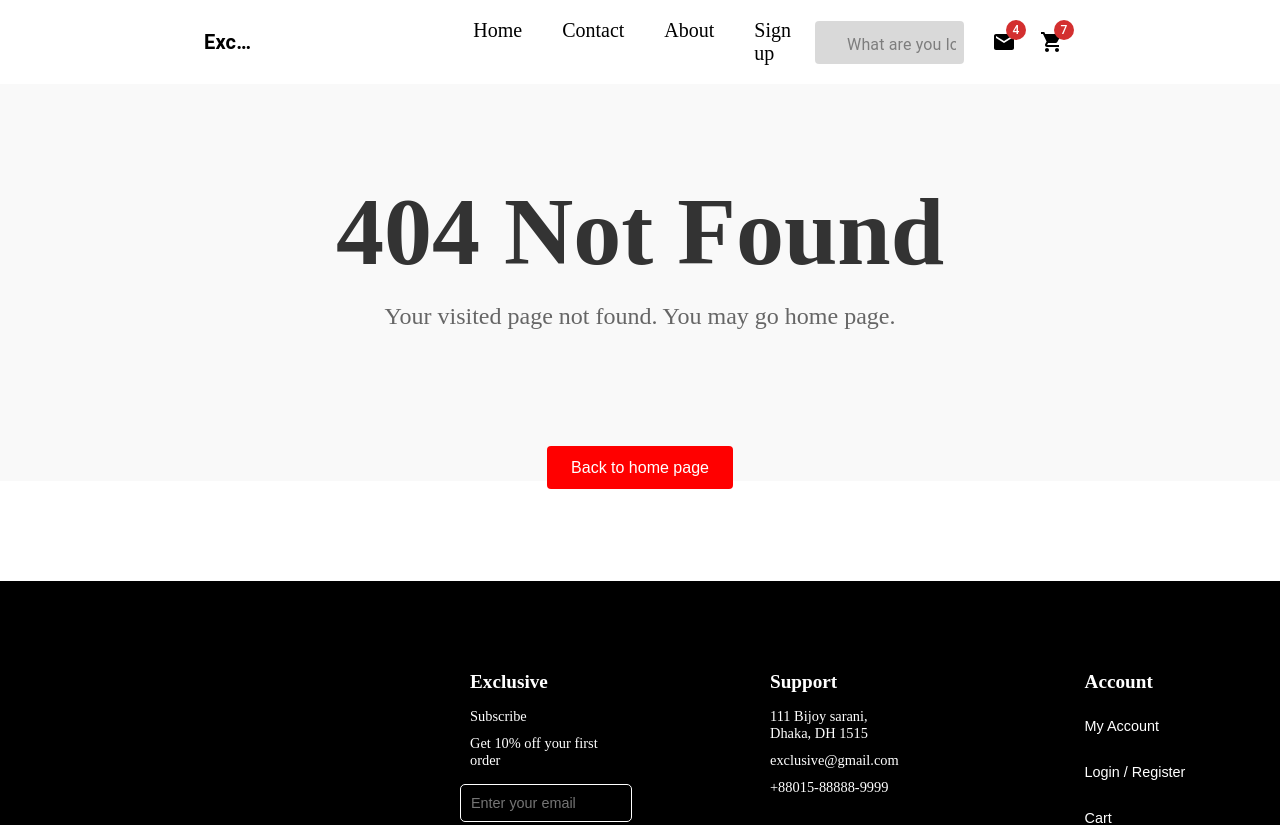
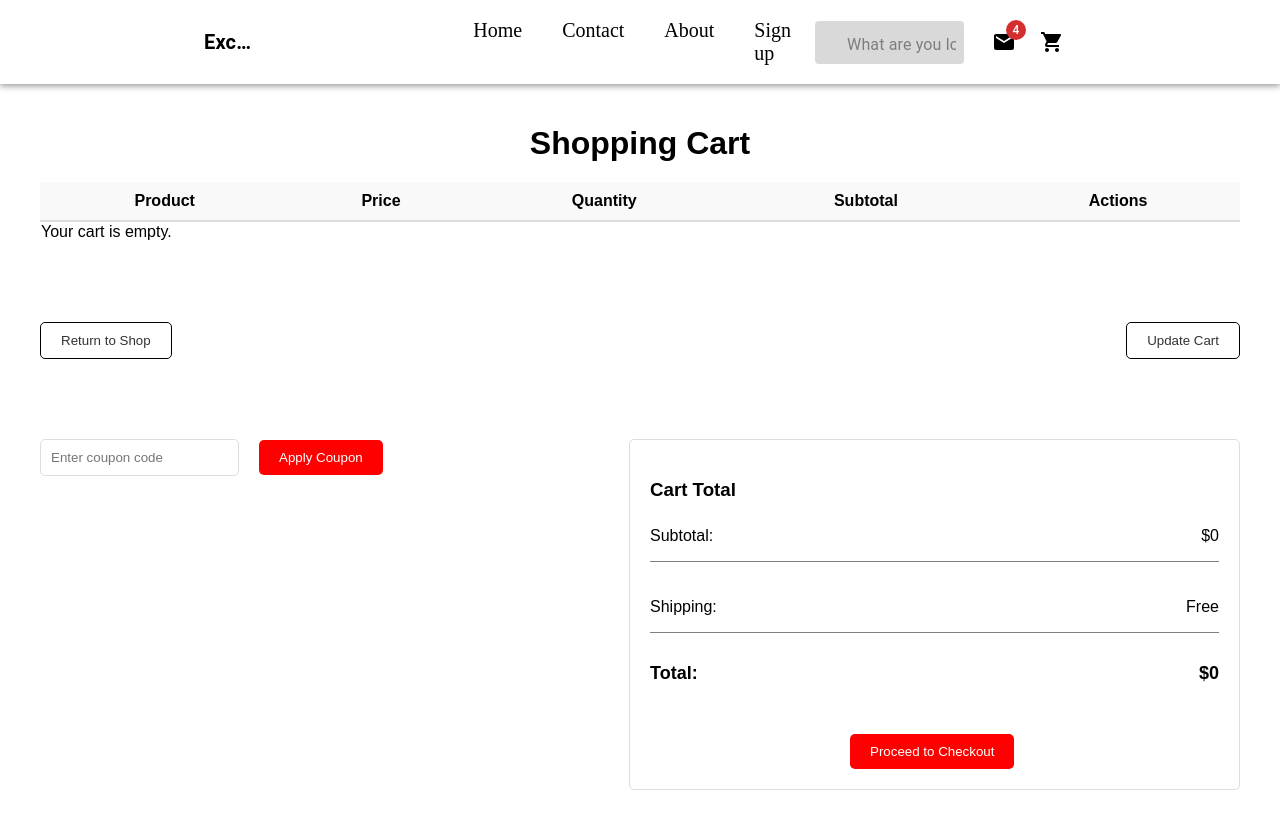
Before and after one commit to Swixs/store, a React (Create React App) app in the folder client/: page /cart in a window 1280 px wide. Shown: the top 825 px of the page. Built offline with nearby package versions, Linux system fonts and the light colour scheme.

Commit message:
Update cart functionality and save changes to localStorage

```diff
--- a/client/src/App.js
+++ b/client/src/App.js
@@ -7,6 +7,8 @@ import Login from "./Components/SignUp/Login";
 import Footer from "./Components/Footer/Footer";
 import NotFoundPage from "./Components/NotFoundPage/NotFoundPage";
 import Contact from "./Components/Contact/Contact";
+import Cart from "./Components/Cart/Cart";
+import { CartProvider } from "./Context/cardContext";
 
 function About() {
   return <h1>About Page</h1>;
@@ -14,6 +16,7 @@ function About() {
 
 function App() {
   return (
+    <CartProvider>
       <Router>
         <Navbar style={{ borderBottom: "1px solid grey" }} />
         <Routes>
@@ -23,10 +26,12 @@ function App() {
           <Route path="/About" element={<About />} />
           <Route path="/SignUp" element={<Registration />} />
           <Route path="/login" element={<Login />} />
-        <Route path="/*" element={<NotFoundPage />} />
+          <Route path="*" element={<NotFoundPage />} />
+          <Route path="/cart" element={<Cart />} />
         </Routes>
         <Footer />
       </Router>
+    </CartProvider>
   );
 }
 
--- /dev/null
+++ b/client/src/Components/Cart/Cart.jsx
@@ -0,0 +1,158 @@
+import React, { useState, useEffect } from "react";
+import styles from "./Cart.module.css";
+
+const Cart = () => {
+  const [cartItems, setCartItems] = useState([]);
+  const [coupon, setCoupon] = useState("");
+  const currentUser = JSON.parse(localStorage.getItem("currentUser"));
+
+  useEffect(() => {
+  const storedUser = JSON.parse(localStorage.getItem("currentUser"));
+  if (storedUser) {
+    const userCart =
+      JSON.parse(localStorage.getItem(`cart_${storedUser.login}`)) || [];
+    setCartItems(userCart);
+  } else {
+    const guestCart = JSON.parse(localStorage.getItem("guest_cart")) || [];
+    setCartItems(guestCart);
+  }
+}, []);
+
+  const updateLocalStorage = (updatedCart) => {
+    if (currentUser) {
+      localStorage.setItem(
+        `cart_${currentUser.login}`,
+        JSON.stringify(updatedCart)
+      );
+    } else {
+      localStorage.setItem("guest_cart", JSON.stringify(updatedCart));
+    }
+  };
+
+  const handleQuantityChange = (id, quantity) => {
+    const updatedCart = cartItems.map((item) =>
+      item.id === id ? { ...item, quantity: parseInt(quantity) || 1 } : item
+    );
+    setCartItems(updatedCart);
+    updateLocalStorage(updatedCart);
+  };
+
+  const handleRemove = (id) => {
+    const updatedCart = cartItems.filter((item) => item.id !== id);
+    setCartItems(updatedCart);
+    updateLocalStorage(updatedCart);
+  };
+
+  const handleApplyCoupon = () => {
+    console.log("Coupon applied:", coupon);
+  };
+
+  const calculateSubtotal = () =>
+    cartItems.reduce((total, item) => total + item.price * item.quantity, 0);
+
+  const handleReturnToShop = () => {
+    window.location.href = "/";
+  };
+
+  const handleUpdateCart = () => {
+    console.log("Cart updated!", cartItems);
+    updateLocalStorage(cartItems);
+  };
+
+  return (
+    <div className={styles.container}>
+      <h1 className={styles.heading}>Shopping Cart</h1>
+      <table className={styles.table}>
+        <thead>
+          <tr>
+            <th className={styles.th}>Product</th>
+            <th className={styles.th}>Price</th>
+            <th className={styles.th}>Quantity</th>
+            <th className={styles.th}>Subtotal</th>
+            <th className={styles.th}>Actions</th>
+          </tr>
+        </thead>
+        <tbody>
+          {cartItems.length === 0 ? (
+            <tr>
+              <td colSpan="5" className={styles.emptyMessage}>
+                Your cart is empty.
+              </td>
+            </tr>
+          ) : (
+            cartItems.map((item) => (
+              <tr key={item.id}>
+                <td className={styles.td}>{item.title}</td>
+                <td className={styles.td}>${item.price}</td>
+                <td className={styles.td}>
+                  <input
+                    type="number"
+                    min="1"
+                    value={item.quantity}
+                    onChange={(e) =>
+                      handleQuantityChange(item.id, e.target.value)
+                    }
+                    className={styles.input}
+                  />
+                </td>
+                <td className={styles.td}>${item.price * item.quantity}</td>
+                <td className={styles.td}>
+                  <button
+                    onClick={() => handleRemove(item.id)}
+                    className={styles.removeButton}
+                  >
+                    Remove
+                  </button>
+                </td>
+              </tr>
+            ))
+          )}
+        </tbody>
+      </table>
+      <div className={styles.buttons}>
+        <button onClick={handleReturnToShop} className={styles.buttonSecondary}>
+          Return to Shop
+        </button>
+        <button onClick={handleUpdateCart} className={styles.buttonSecondary}>
+          Update Cart
+        </button>
+      </div>
+      <div className={styles.footer}>
+        <div className={styles.couponSection}>
+          <input
+            type="text"
+            placeholder="Enter coupon code"
+            value={coupon}
+            onChange={(e) => setCoupon(e.target.value)}
+            className={styles.couponInput}
+          />
+          <button onClick={handleApplyCoupon} className={styles.buttonPrimary}>
+            Apply Coupon
+          </button>
+        </div>
+        <div className={styles.summary}>
+          <h3 className={styles.summaryHeading}>Cart Total</h3>
+          <div className={styles.summaryRow}>
+            <p className={styles.summaryText}>Subtotal:</p>
+            <p className={styles.summaryValue}>${calculateSubtotal()}</p>
+          </div>
+          <div className={styles.summaryRow}>
+            <p className={styles.summaryText}>Shipping:</p>
+            <p className={styles.summaryValue}>Free</p>
+          </div>
+          <div className={styles.lastSummaryRow}>
+            <h3 className={styles.summaryTotal}>Total:</h3>
+            <h3 className={styles.summaryTotalValue}>${calculateSubtotal()}</h3>
+          </div>
+          <div className={styles.buttonContainer}>
+            <button className={styles.buttonPrimary}>
+              Proceed to Checkout
+            </button>
+          </div>
+        </div>
+      </div>
+    </div>
+  );
+};
+
+export default Cart;
--- /dev/null
+++ b/client/src/Components/Cart/Cart.module.css
@@ -0,0 +1,146 @@
+.container {
+  padding: 20px;
+  font-family: Arial, sans-serif;
+  max-width: 1200px;
+  margin: 0 auto;
+  z-index: 1;
+}
+
+.heading {
+  text-align: center;
+  margin-bottom: 20px;
+}
+
+.table {
+  width: 100%;
+  border-collapse: collapse;
+  margin-bottom: 20px;
+}
+
+.th {
+  border-bottom: 2px solid #ddd;
+  padding: 10px;
+  text-align: center;
+  background-color: #f9f9f9;
+}
+
+.td {
+  border-bottom: 1px solid #ddd;
+  padding: 45px;
+  text-align: center;
+}
+
+.input {
+  width: 50px;
+  text-align: center;
+}
+
+.buttons {
+  display: flex;
+  justify-content: space-between;
+  margin-top: 80px;
+  margin-bottom: 80px;
+}
+
+.buttonPrimary {
+  padding: 10px 20px;
+  background-color: red;
+  color: white;
+  border: none;
+  border-radius: 5px;
+  cursor: pointer;
+}
+
+.buttonSecondary {
+  padding: 10px 20px;
+  background-color: #fff;
+  color: #333;
+  border: 1px solid black;
+  border-radius: 5px;
+  cursor: pointer;
+}
+
+.footer {
+  display: flex;
+  justify-content: space-between;
+  align-items: flex-start;
+  margin-top: 20px;
+}
+
+.couponSection {
+  flex: 1;
+  margin-right: 20px;
+}
+
+.summaryHeading {
+  margin-bottom: 10px;
+  text-align: left;
+}
+
+.couponRow {
+  display: flex;
+  align-items: center;
+  justify-content: space-between;
+  gap: 10px;
+}
+
+.couponInput {
+  flex: 1;
+  padding: 10px;
+  margin-right: 20px;
+  border: 1px solid #ddd;
+  border-radius: 5px;
+}
+
+.summary {
+  flex: 1;
+  padding: 20px;
+  border: 1px solid #ddd;
+  border-radius: 5px;
+  display: flex;
+  flex-direction: column;
+  align-items: flex-start;
+}
+
+.summaryRow {
+  display: flex;
+  justify-content: space-between;
+  width: 100%;
+  margin-bottom: 20px;
+  border-bottom: 1px solid grey;
+}
+
+.lastSummaryRow {
+  border-bottom: none;
+  display: flex;
+  justify-content: space-between;
+  width: 100%;
+  margin-bottom: 20px;
+}
+
+.summaryText {
+  font-weight: normal;
+}
+
+.summaryValue {
+  font-weight: normal;
+}
+
+.summaryTotal {
+  font-size: 18px;
+  font-weight: bold;
+  margin: 10px 0;
+}
+
+.summaryTotalValue {
+  font-size: 18px;
+  font-weight: bold;
+  margin: 10px 0;
+}
+
+.buttonContainer {
+  display: flex;
+  justify-content: center;
+  margin-left: 200px;
+  margin-top: 20px;
+}
--- a/client/src/Components/Home/BestDeals.jsx
+++ b/client/src/Components/Home/BestDeals.jsx
@@ -4,6 +4,7 @@ import { Link, useLocation } from "react-router-dom";
 import VisibilityIcon from "@mui/icons-material/Visibility";
 import FavoriteBorderIcon from "@mui/icons-material/FavoriteBorder";
 import CircularProgress from "@mui/material/CircularProgress";
+import { addToCart } from "../../Utils/cartUtils";
 
 const BestDeals = () => {
   const [products, setProducts] = useState([]);
@@ -206,6 +207,7 @@ const BestDeals = () => {
                         top: "10px",
                         right: "10px",
                       }}
+                      onClick={() => addToCart(product)}
                     >
                       <FavoriteBorderIcon />
                     </button>
--- a/client/src/Components/Home/BestSelling.jsx
+++ b/client/src/Components/Home/BestSelling.jsx
@@ -2,6 +2,7 @@ import React, { useEffect, useState } from "react";
 import axios from "axios";
 import FavoriteBorderIcon from "@mui/icons-material/FavoriteBorder";
 import VisibilityIcon from "@mui/icons-material/Visibility";
+import { addToCart } from "../../Utils/cartUtils";
 
 const BestSelling = () => {
   const [products, setProducts] = useState([]);
@@ -184,6 +185,7 @@ const BestSelling = () => {
                   top: "10px",
                   right: "10px",
                 }}
+                onClick={() => addToCart(product)}
               >
                 <FavoriteBorderIcon />
               </button>
--- a/client/src/Components/Navbar/Navbar.jsx
+++ b/client/src/Components/Navbar/Navbar.jsx
@@ -1,4 +1,4 @@
-import React from "react";
+import MailIcon from "@mui/icons-material/Mail";
 import { Link, useLocation } from "react-router-dom";
 import { styled, alpha } from "@mui/material/styles";
 import AppBar from "@mui/material/AppBar";
@@ -9,7 +9,7 @@ import Typography from "@mui/material/Typography";
 import InputBase from "@mui/material/InputBase";
 import Badge from "@mui/material/Badge";
 import ShoppingCartIcon from "@mui/icons-material/ShoppingCart";
-import MailIcon from "@mui/icons-material/Mail";
+import { useNavigate } from "react-router-dom";
 
 const links = [
   { name: "Home", link: "/" },
@@ -45,7 +45,11 @@ const StyledInputBase = styled(InputBase)(({ theme }) => ({
 }));
 
 export default function Navbar() {
+  const navigate = useNavigate();
   const location = useLocation();
+  const goToCart = () => {
+    navigate("/cart");
+  };
 
   return (
     <Box sx={{ flexGrow: 1 }}>
@@ -108,8 +112,8 @@ export default function Navbar() {
                 <MailIcon style={{ color: "#000" }} />
               </Badge>
             </IconButton>
-            <IconButton size="large" color="inherit">
-              <Badge badgeContent={7} color="error">
+            <IconButton size="large" color="inherit" onClick={goToCart}>
+              <Badge color="error">
                 <ShoppingCartIcon style={{ color: "#000" }} />
               </Badge>
             </IconButton>
--- /dev/null
+++ b/client/src/Context/cardContext.js
@@ -0,0 +1,33 @@
+import React, { createContext, useContext, useState, useEffect } from "react";
+
+const CartContext = createContext();
+
+export const CartProvider = ({ children }) => {
+  const [cartItems, setCartItems] = useState([]);
+
+
+  useEffect(() => {
+    const storedCart = JSON.parse(localStorage.getItem("cart")) || [];
+    setCartItems(storedCart);
+  }, []);
+
+  const addToCart = (item) => {
+    setCartItems((prevItems) => {
+      const updatedCart = [...prevItems, item];
+      localStorage.setItem("cart", JSON.stringify(updatedCart));
+      return updatedCart;
+    });
+  };
+
+  const getCartItemCount = () => {
+    return cartItems.reduce((total, item) => total + item.quantity, 1);
+  };
+
+  return (
+    <CartContext.Provider value={{ cartItems, addToCart, getCartItemCount }}>
+      {children}
+    </CartContext.Provider>
+  );
+};
+
+export const useCart = () => useContext(CartContext);
--- /dev/null
+++ b/client/src/Utils/cartUtils.js
@@ -0,0 +1,16 @@
+export const addToCart = (product) => {
+  const currentUser = JSON.parse(localStorage.getItem("currentUser"));
+
+  if (currentUser) {
+    const userCart =
+      JSON.parse(localStorage.getItem(`cart_${currentUser.login}`)) || [];
+    userCart.push(product);
+    localStorage.setItem(`cart_${currentUser.login}`, JSON.stringify(userCart));
+    alert("Product added to your cart!");
+  } else {
+    const guestCart = JSON.parse(localStorage.getItem("guest_cart")) || [];
+    guestCart.push(product);
+    localStorage.setItem("guest_cart", JSON.stringify(guestCart));
+    alert("Product added to your cart. Please log in to save your cart.");
+  }
+};
```
Lines whose indentation alone changed are shown as unchanged.
